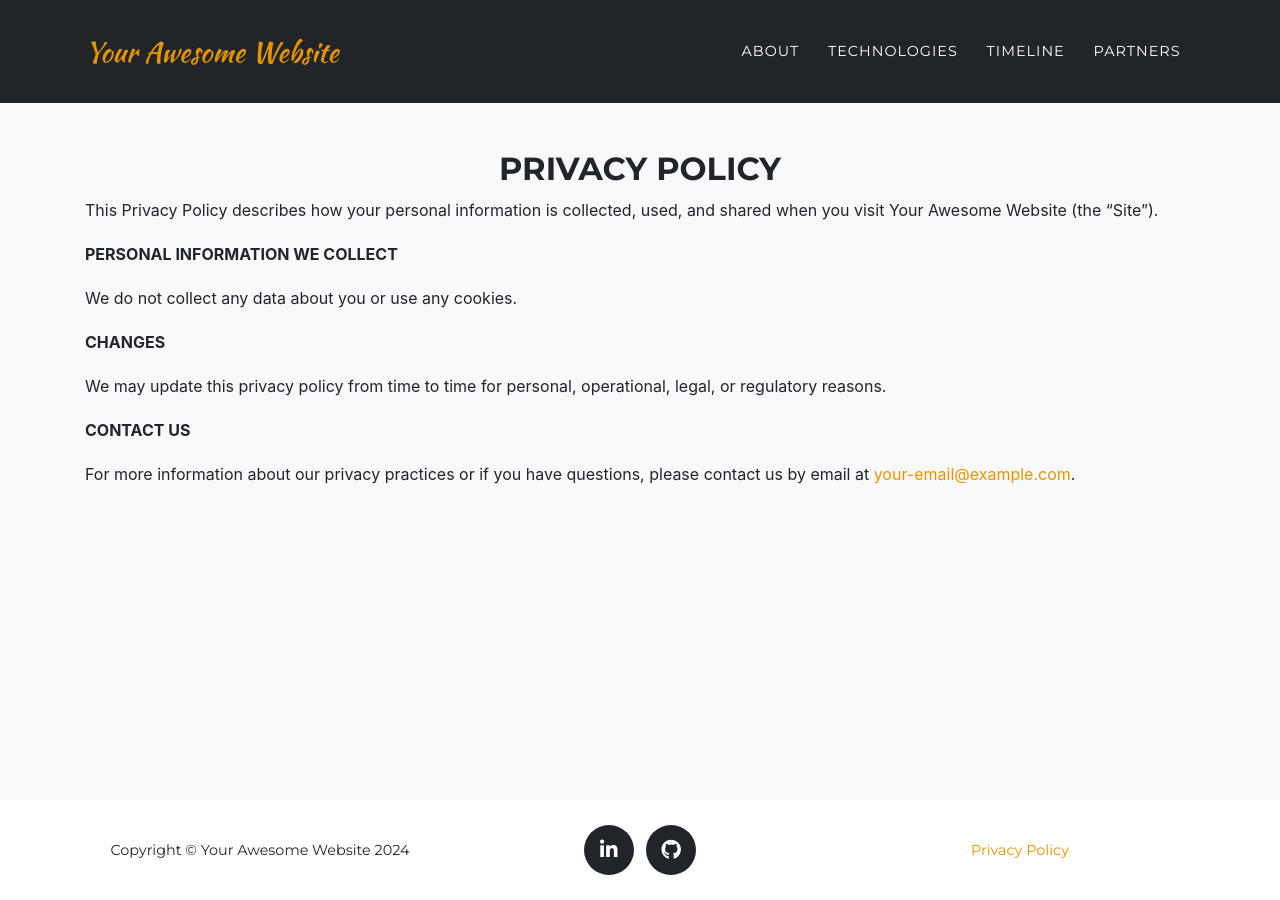
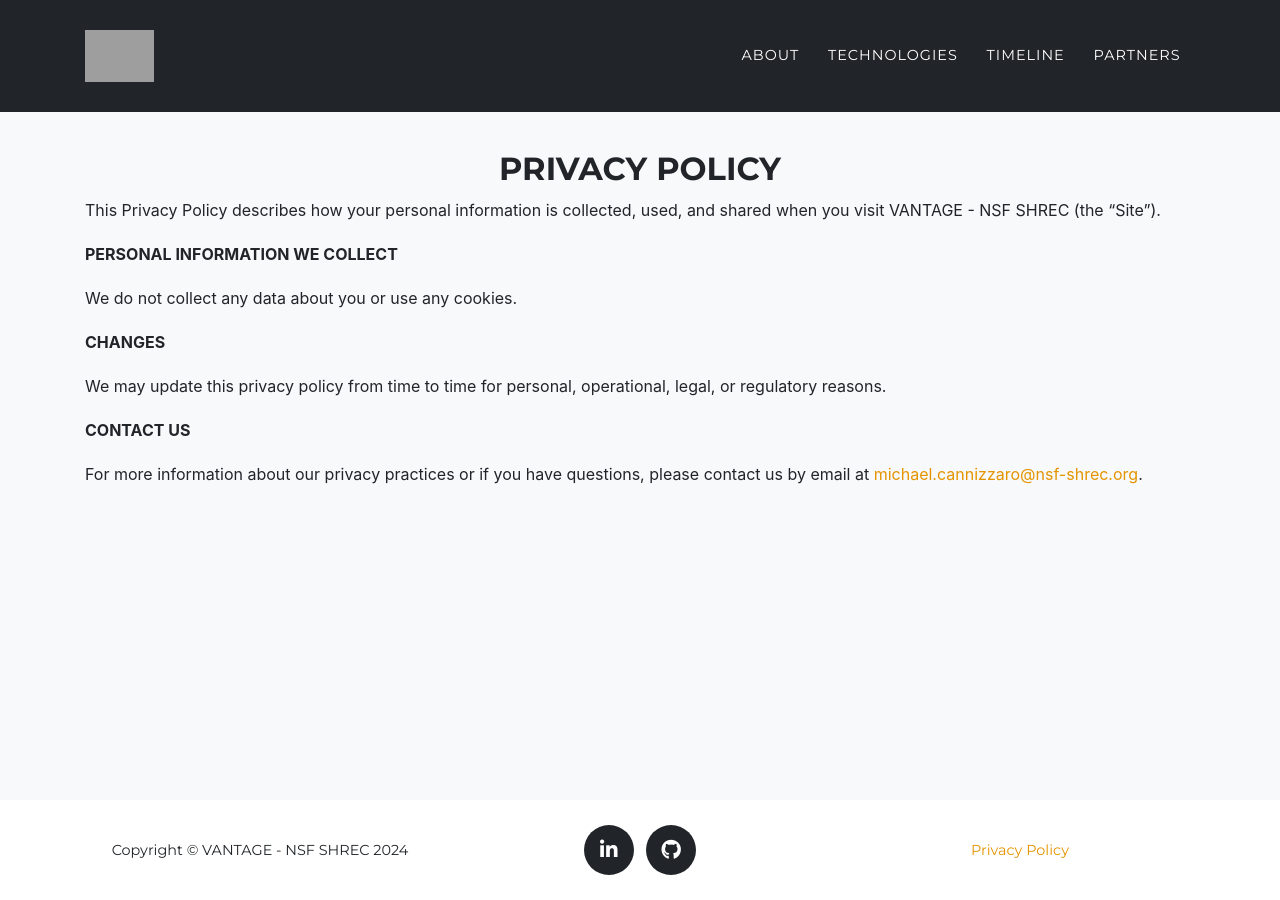
Before and after one commit to CHREC/chrec.github.io, a Jekyll site: the page built from legal.md, in a window 1280 px wide. Built offline with Jekyll 4.4.1, drawn with Linux system fonts in a browser that asks for light colours; some web fonts are replaced; grey boxes are pictures that could not be loaded.

Commit message:
Edited config file

```diff
--- a/_config.yml
+++ b/_config.yml
@@ -11,17 +11,17 @@
 # You can create any custom variable you would like, and they will be accessible
 # in the templates via {{ site.myvariable }}.
 
-theme: jekyll-agency
+# theme: jekyll-agency
 
 url    : "" # the base hostname & protocol for your site, e.g. http://example.com
 baseurl: "" # the subpath of your site, e.g. /blog
 
-title      : Your Awesome Website
-email      : your-email@example.com #this is also the email contact forms will go to
-description: "Site description"
-author     : Your Name
-# logo:     #optional, defaults to site title
-  # path: assets\img\clients\creative-market.jpg
+title      : VANTAGE - NSF SHREC
+email      : michael.cannizzaro@nsf-shrec.org #this is also the email contact forms will go to
+description: "VANTAGE is a proposed International Space Station research payload being developed by the NSF Center for Space, High-performance, and Resilient Computing (SHREC)"
+author     : NSF SHREC
+logo:     #optional, defaults to site title
+  path: assets\img\caspr_logo.svg
   # height: 60 #height in px, defaults to 52px
 
 locale: "en-US" # See available languages in _data/sitetext.yml
```
